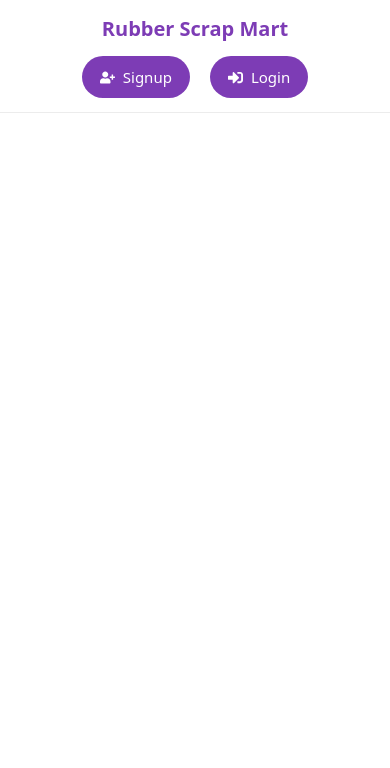
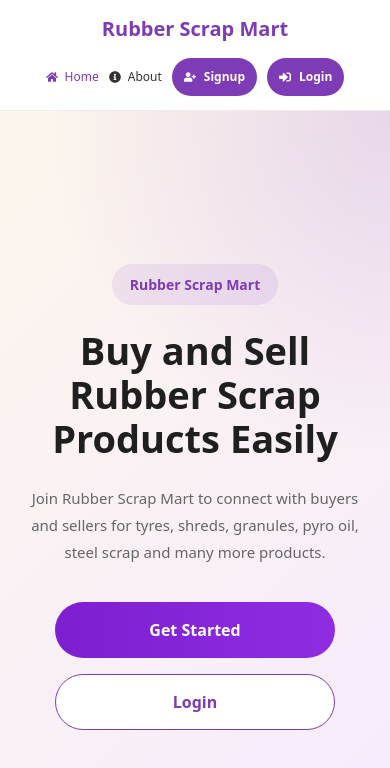
Before and after one commit to GannuNb/rubbermart, a React (Create React App) app in the folder rubberproject/: page /common-home in a window 390 px wide. Shown: the top 768 px of the page. Built offline with nearby package versions, Linux system fonts and the light colour scheme.

Commit message:
commonhomee

```diff
--- a/rubberproject/src/App.js
+++ b/rubberproject/src/App.js
@@ -7,6 +7,7 @@ import {
 } from "react-router-dom";
 import "bootstrap/dist/css/bootstrap.min.css";
 
+import CommonHome from "./pages/CommonHome";
 import Home from "./pages/Home";
 import Signup from "./pages/Signup";
 import BusinessProfile from "./pages/BusinessProfile";
@@ -29,23 +30,17 @@ function AppContent() {
       {!shouldHideNavbar && <RoleNavbar />}
 
       <Routes>
+        <Route path="/common-home" element={<CommonHome />} />
         <Route path="/signup" element={<Signup />} />
         <Route path="/login" element={<Login />} />
         <Route path="/business-profile" element={<BusinessProfile />} />
+        <Route path="/about" element={<About />} />
 
-        <Route path="/"
+        <Route
+          path="/"
           element={
             <ProtectedRoute allowedRole="buyer">
               <Home />
-            </ProtectedRoute>
-          }
-        />
-
-        <Route
-          path="/about"
-          element={
-            <ProtectedRoute allowedRole="buyer">
-              <About />
             </ProtectedRoute>
           }
         />
--- a/rubberproject/src/components/RoleNavbar.js
+++ b/rubberproject/src/components/RoleNavbar.js
@@ -1,30 +1,109 @@
-import React from "react";
-import { Link, useNavigate } from "react-router-dom";
-import { FaUserPlus, FaSignInAlt, FaSignOutAlt } from "react-icons/fa";
+// src/components/RoleNavbar.js
+
+import React, { useEffect } from "react";
+import { Link, useLocation, useNavigate } from "react-router-dom";
+import {
+  FaUserPlus,
+  FaSignInAlt,
+  FaSignOutAlt,
+  FaHome,
+  FaInfoCircle,
+  FaTachometerAlt,
+  FaBoxOpen,
+  FaShoppingBag,
+  FaUser,
+} from "react-icons/fa";
 import { useDispatch, useSelector } from "react-redux";
+import { jwtDecode } from "jwt-decode";
+
 import { logoutUser } from "../redux/slices/authSlice";
 import styles from "../styles/RoleNavbar.module.css";
 
 function RoleNavbar() {
   const navigate = useNavigate();
+  const location = useLocation();
   const dispatch = useDispatch();
 
   const { user } = useSelector((state) => state.auth);
 
+  useEffect(() => {
+    const token = localStorage.getItem("token");
+
+    if (!token) return;
+
+    try {
+      const decoded = jwtDecode(token);
+      const expiryTime = decoded.exp * 1000;
+      const currentTime = Date.now();
+
+      const timeLeft = expiryTime - currentTime;
+
+      if (timeLeft <= 0) {
+        dispatch(logoutUser());
+        navigate("/login");
+        return;
+      }
+
+      const logoutTimer = setTimeout(() => {
+        dispatch(logoutUser());
+        navigate("/login");
+      }, timeLeft);
+
+      return () => clearTimeout(logoutTimer);
+    } catch (error) {
+      dispatch(logoutUser());
+      navigate("/login");
+    }
+  }, [dispatch, navigate]);
+
   const handleLogout = () => {
     dispatch(logoutUser());
-    navigate("/login");
+    navigate("/common-home");
   };
 
   return (
     <nav className={styles.navbar}>
       <div className={styles.logo}>
-        <Link to="/">Rubber Scrap Mart</Link>
+        <Link
+          to={
+            user
+              ? user.role === "seller"
+                ? "/seller-dashboard"
+                : "/"
+              : "/common-home"
+          }
+        >
+          Rubber Scrap Mart
+        </Link>
       </div>
 
       <div className={styles.navLinks}>
         {!user ? (
           <>
+            <Link
+              to="/common-home"
+              className={`${styles.normalLink} ${
+                location.pathname === "/common-home"
+                  ? styles.active
+                  : ""
+              }`}
+            >
+              <FaHome />
+              <span>Home</span>
+            </Link>
+
+            <Link
+              to="/about"
+              className={`${styles.normalLink} ${
+                location.pathname === "/about"
+                  ? styles.active
+                  : ""
+              }`}
+            >
+              <FaInfoCircle />
+              <span>About</span>
+            </Link>
+
             <Link to="/signup" className={styles.authBtn}>
               <FaUserPlus />
               <span>Signup</span>
@@ -37,10 +116,37 @@ function RoleNavbar() {
           </>
         ) : user.role === "seller" ? (
           <>
-            <Link to="/seller-dashboard">Dashboard</Link>
-            <Link to="/seller-products">Products</Link>
-            <Link to="/seller-orders">Orders</Link>
-            <Link to="/seller-profile">Profile</Link>
+            <Link
+              to="/seller-dashboard"
+              className={styles.normalLink}
+            >
+              <FaTachometerAlt />
+              <span>Dashboard</span>
+            </Link>
+
+            <Link
+              to="/seller-products"
+              className={styles.normalLink}
+            >
+              <FaBoxOpen />
+              <span>Products</span>
+            </Link>
+
+            <Link
+              to="/seller-orders"
+              className={styles.normalLink}
+            >
+              <FaShoppingBag />
+              <span>Orders</span>
+            </Link>
+
+            <Link
+              to="/seller-profile"
+              className={styles.normalLink}
+            >
+              <FaUser />
+              <span>Profile</span>
+            </Link>
 
             <button
               className={styles.logoutBtn}
@@ -52,8 +158,15 @@ function RoleNavbar() {
           </>
         ) : (
           <>
-            <Link to="/">Home</Link>
-            <Link to="/about">About</Link>
+            <Link to="/" className={styles.normalLink}>
+              <FaHome />
+              <span>Home</span>
+            </Link>
+
+            <Link to="/about" className={styles.normalLink}>
+              <FaInfoCircle />
+              <span>About</span>
+            </Link>
 
             <button
               className={styles.logoutBtn}
--- /dev/null
+++ b/rubberproject/src/pages/CommonHome.js
@@ -0,0 +1,44 @@
+import React from "react";
+import { useNavigate } from "react-router-dom";
+import styles from "../styles/CommonHome.module.css";
+
+function CommonHome() {
+  const navigate = useNavigate();
+
+  return (
+    <div className={styles.commonHomePage}>
+      <div className={styles.overlay}></div>
+
+      <div className={styles.content}>
+        <p className={styles.tag}>Rubber Scrap Mart</p>
+
+        <h1>
+          Buy and Sell Rubber Scrap Products Easily
+        </h1>
+
+        <p className={styles.description}>
+          Join Rubber Scrap Mart to connect with buyers and sellers for tyres,
+          shreds, granules, pyro oil, steel scrap and many more products.
+        </p>
+
+        <div className={styles.buttonGroup}>
+          <button
+            className={styles.primaryBtn}
+            onClick={() => navigate("/signup")}
+          >
+            Get Started
+          </button>
+
+          <button
+            className={styles.secondaryBtn}
+            onClick={() => navigate("/login")}
+          >
+            Login
+          </button>
+        </div>
+      </div>
+    </div>
+  );
+}
+
+export default CommonHome;
--- a/rubberproject/src/redux/slices/authSlice.js
+++ b/rubberproject/src/redux/slices/authSlice.js
@@ -1,10 +1,38 @@
 // src/redux/slices/authSlice.js
 
 import { createSlice } from "@reduxjs/toolkit";
+import { jwtDecode } from "jwt-decode";
+
+const token = localStorage.getItem("token");
+const user = JSON.parse(localStorage.getItem("user"));
+
+let validToken = token;
+let validUser = user;
+
+if (token) {
+  try {
+    const decoded = jwtDecode(token);
+    const currentTime = Date.now() / 1000;
+
+    if (decoded.exp < currentTime) {
+      localStorage.removeItem("token");
+      localStorage.removeItem("user");
+
+      validToken = null;
+      validUser = null;
+    }
+  } catch (error) {
+    localStorage.removeItem("token");
+    localStorage.removeItem("user");
+
+    validToken = null;
+    validUser = null;
+  }
+}
 
 const initialState = {
-  user: JSON.parse(localStorage.getItem("user")) || null,
-  token: localStorage.getItem("token") || null,
+  user: validUser,
+  token: validToken,
 
   signupLoading: false,
   signupError: null,
--- /dev/null
+++ b/rubberproject/src/styles/CommonHome.module.css
@@ -0,0 +1,107 @@
+
+.commonHomePage {
+  min-height: calc(100vh - 72px);
+  background: linear-gradient(135deg, #fdf6ec 0%, #f6ebff 100%);
+  display: flex;
+  align-items: center;
+  justify-content: center;
+  padding: 40px 20px;
+  position: relative;
+  overflow: hidden;
+}
+
+.overlay {
+  position: absolute;
+  inset: 0;
+  background: radial-gradient(circle at top right, rgba(125, 60, 181, 0.15), transparent 40%);
+}
+
+.content {
+  position: relative;
+  z-index: 2;
+  max-width: 900px;
+  text-align: center;
+}
+
+.tag {
+  display: inline-block;
+  background: rgba(125, 60, 181, 0.1);
+  color: #7d3cb5;
+  padding: 10px 18px;
+  border-radius: 30px;
+  font-size: 14px;
+  font-weight: 600;
+  margin-bottom: 24px;
+}
+
+.content h1 {
+  font-size: 58px;
+  font-weight: 800;
+  line-height: 1.15;
+  color: #1f1f1f;
+  margin-bottom: 24px;
+}
+
+.description {
+  font-size: 18px;
+  color: #666666;
+  max-width: 760px;
+  margin: 0 auto 36px;
+  line-height: 1.8;
+}
+
+.buttonGroup {
+  display: flex;
+  justify-content: center;
+  gap: 16px;
+  flex-wrap: wrap;
+}
+
+.primaryBtn,
+.secondaryBtn {
+  min-width: 180px;
+  height: 56px;
+  border-radius: 40px;
+  font-size: 16px;
+  font-weight: 600;
+  border: none;
+  cursor: pointer;
+  transition: all 0.3s ease;
+}
+
+.primaryBtn {
+  background: linear-gradient(90deg, #7d1fd0, #8f2ce2);
+  color: #ffffff;
+}
+
+.secondaryBtn {
+  background: #ffffff;
+  color: #7d3cb5;
+  border: 1.5px solid #7d3cb5;
+}
+
+.primaryBtn:hover,
+.secondaryBtn:hover {
+  transform: translateY(-2px);
+}
+
+@media (max-width: 768px) {
+  .content h1 {
+    font-size: 38px;
+  }
+
+  .description {
+    font-size: 15px;
+  }
+
+  .buttonGroup {
+    flex-direction: column;
+    align-items: center;
+  }
+
+  .primaryBtn,
+  .secondaryBtn {
+    width: 100%;
+    max-width: 280px;
+  }
+}
--- a/rubberproject/src/styles/RoleNavbar.module.css
+++ b/rubberproject/src/styles/RoleNavbar.module.css
@@ -1,6 +1,6 @@
 .navbar {
   width: 100%;
-  height: 72px;
+  min-height: 72px;
   background: #ffffff;
   border-bottom: 1px solid #ececec;
   display: flex;
@@ -13,28 +13,42 @@
 }
 
 .logo a {
-  text-decoration: none;
+  text-decoration: none !important;
   font-size: 24px;
   font-weight: 700;
+  color: #7d3cb5;
+}
+
+.logo a:hover {
+  text-decoration: none !important;
   color: #7d3cb5;
 }
 
 .navLinks {
   display: flex;
   align-items: center;
-  gap: 20px;
+  gap: 18px;
 }
 
-.navLinks a {
-  text-decoration: none;
+.normalLink {
+  display: flex;
+  align-items: center;
+  gap: 7px;
+  text-decoration: none !important;
   color: #333333;
   font-size: 15px;
   font-weight: 500;
-  transition: 0.3s ease;
+  transition: all 0.3s ease;
+  padding: 6px 0;
 }
 
-.navLinks a:hover {
+.normalLink:hover {
   color: #7d3cb5;
+  text-decoration: none !important;
+}
+
+.active {
+  color: #7d3cb5 !important;
 }
 
 .authBtn,
@@ -51,27 +65,77 @@
   font-size: 14px;
   font-weight: 600;
   cursor: pointer;
-  text-decoration: none;
+  text-decoration: none !important;
+  transition: all 0.3s ease;
+}
+
+.authBtn:hover,
+.logoutBtn:hover {
+  background: #692ca0;
+  color: #ffffff !important;
+  text-decoration: none !important;
 }
 
 .logoutBtn {
   outline: none;
 }
 
-@media (max-width: 768px) {
+@media (max-width: 992px) {
   .navbar {
-    padding: 14px 16px;
+    padding: 14px 20px;
     flex-direction: column;
-    height: auto;
-    gap: 12px;
+    justify-content: center;
+    gap: 14px;
   }
 
   .navLinks {
     flex-wrap: wrap;
     justify-content: center;
+    gap: 14px;
+  }
+}
+
+@media (max-width: 768px) {
+  .navbar {
+    padding: 14px 16px;
   }
 
   .logo a {
     font-size: 20px;
   }
+
+  .navLinks {
+    width: 100%;
+    justify-content: center;
+    gap: 10px;
+  }
+
+  .normalLink,
+  .authBtn,
+  .logoutBtn {
+    font-size: 13px;
+  }
+
+  .authBtn,
+  .logoutBtn {
+    height: 38px;
+    padding: 0 14px;
+  }
 }
+
+@media (max-width: 576px) {
+  .navLinks {
+    flex-direction: row;
+    flex-wrap: wrap;
+  }
+
+  .normalLink {
+    font-size: 12px;
+  }
+
+  .authBtn,
+  .logoutBtn {
+    font-size: 12px;
+    padding: 0 12px;
+  }
+}
```
Also changed, not shown: 1 other file (tests, documents, lock files or other folders).
